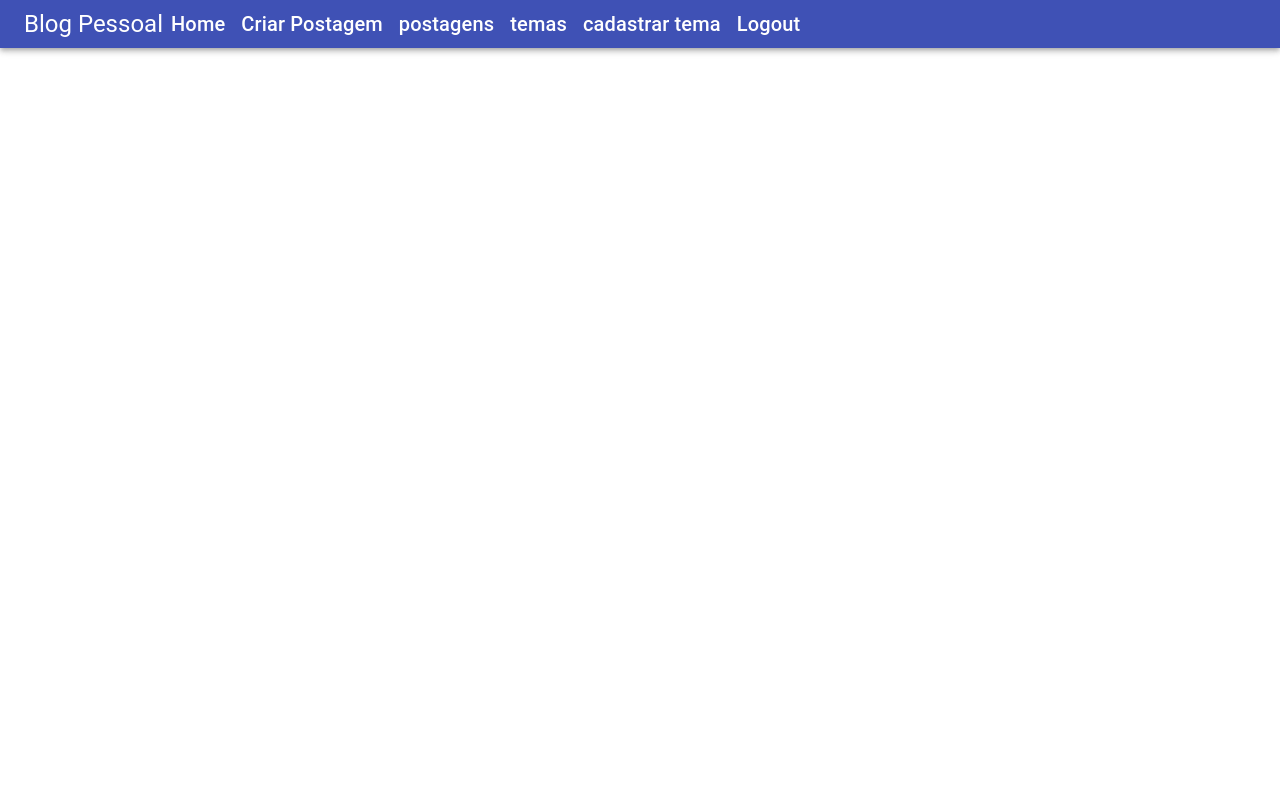
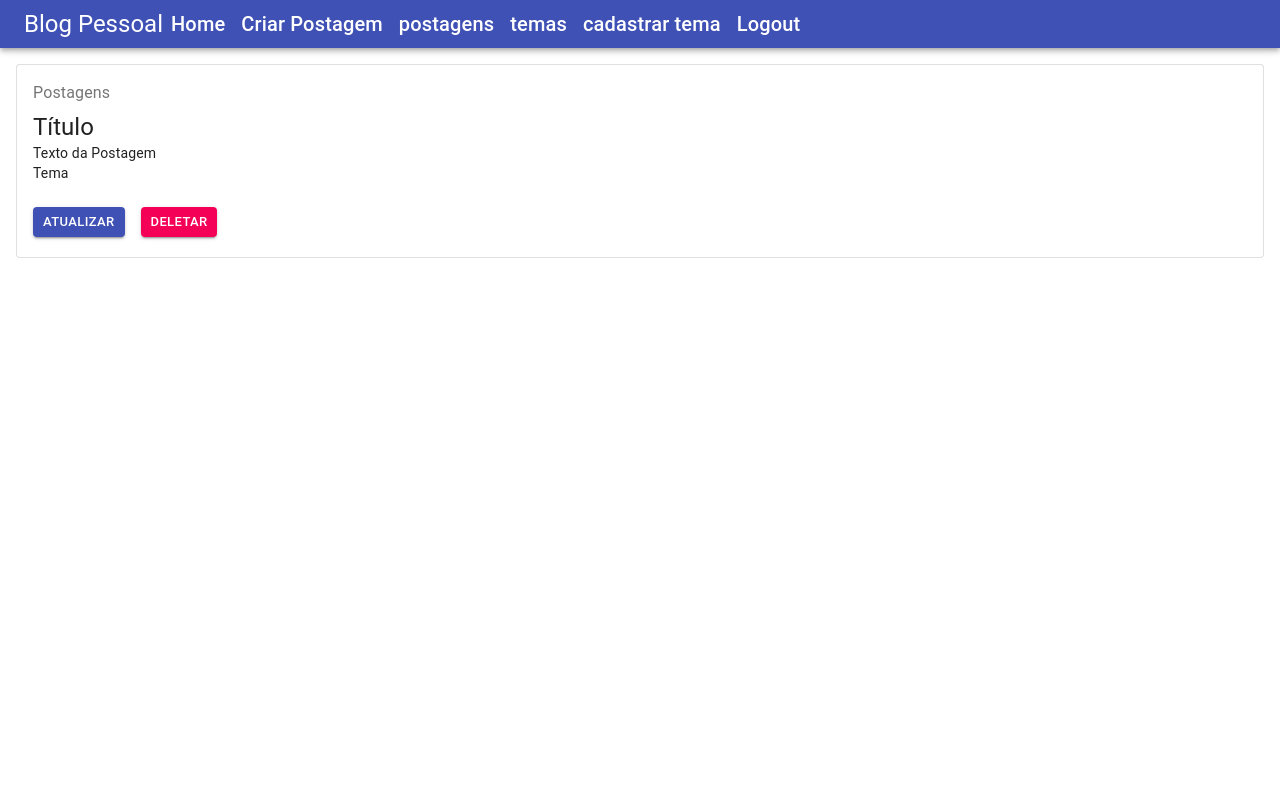
Before and after one commit to brunokauaal/React_Blog_Pessoal, a React (Vite) app: page /postagens in a window 1280 px wide. Shown: the top 800 px of the page. Built offline with nearby package versions, Linux system fonts and the light colour scheme.

Commit message:
Criando os Componentes getAll Temas getAll Postagem e o componente tastagen

```diff
--- a/src/App.tsx
+++ b/src/App.tsx
@@ -4,6 +4,8 @@ import Navbar from './components/estaticos/navbar/Navbar'
 import Home from './paginas/home/Home'
 import Login from './paginas/login/Login'
 import CadastroUsuario from './paginas/cadastroUsuario/CadastroUsuario'
+import ListaTemas from './components/temas/listatemas/ListaTemas'
+import ListaPostagem from './components/postagens/listapostagem/ListaPostagem'
 
 
 function App() {
@@ -17,6 +19,8 @@ function App() {
           <Route path="/login" element={<Login />} />
           <Route path="/home" element={<Home />} />
           <Route path="/cadastro" element={<CadastroUsuario />} />
+          <Route path="/temas" element={<ListaTemas />} />
+          <Route path="/postagens" element={<ListaPostagem/>} />
         </Routes>
       </div>
       <Footer />
--- /dev/null
+++ b/src/components/postagens/listapostagem/ListaPostagem.css
@@ -0,0 +1,3 @@
+.text-decorator-none{
+    text-decoration: none;
+}
--- /dev/null
+++ b/src/components/postagens/listapostagem/ListaPostagem.tsx
@@ -0,0 +1,51 @@
+import React from 'react'
+import { Link } from 'react-router-dom'
+import {Card, CardActions, CardContent, Button, Typography } from '@material-ui/core';
+import {Box} from '@mui/material';
+import './ListaPostagem.css';
+
+function ListaPostagem() {
+
+  return (
+    <>
+      <Box m={2} >
+        <Card variant="outlined">
+          <CardContent>
+            <Typography color="textSecondary" gutterBottom>
+              Postagens
+            </Typography>
+            <Typography variant="h5" component="h2">
+              Título
+            </Typography>
+            <Typography variant="body2" component="p">
+              Texto da Postagem
+            </Typography>
+            <Typography variant="body2" component="p">
+              Tema
+            </Typography>
+          </CardContent>
+          <CardActions>
+            <Box display="flex" justifyContent="center" mb={1.5}>
+
+              <Link to="" className="text-decorator-none" >
+                <Box mx={1}>
+                  <Button variant="contained" className="marginLeft" size='small' color="primary" >
+                    atualizar
+                  </Button>
+                </Box>
+              </Link>
+              <Link to="" className="text-decorator-none">
+                <Box mx={1}>
+                  <Button variant="contained" size='small' color="secondary">
+                    deletar
+                  </Button>
+                </Box>
+              </Link>
+            </Box>
+          </CardActions>
+        </Card>
+      </Box>
+    </>)
+}
+
+export default ListaPostagem;
--- /dev/null
+++ b/src/components/postagens/tabpostagem/TabPostagem.css
@@ -0,0 +1,4 @@
+.tabSobre{
+    font-weight: bold;
+    color: black;
+}
--- /dev/null
+++ b/src/components/postagens/tabpostagem/TabPostagem.tsx
@@ -0,0 +1,40 @@
+import { TabContext,TabPanel } from "@material-ui/lab";
+import { AppBar,Tab,Tabs,Typography,Box} from "@material-ui/core";
+import React , {useState}from "react";
+import ListaPostagem from "../listapostagem/ListaPostagem";
+import './TabPostagem.css'
+
+
+function TabPostagem () {
+    const [value, setValue] = useState('1')
+    function handlechange(event: React.ChangeEvent<{}>, newValue: string){
+        setValue(newValue);
+    }
+
+    return(
+        <>
+            <TabContext value={value}>
+                <AppBar position="static">
+                    <Tabs centered indicatorColor='secondary' onChange={handlechange}>
+                    <Tab label="Todas as postagens" value="1"/>
+                    <Tab label="Sobre nós" value="2"/>
+                    </Tabs>
+                </AppBar>
+                <TabPanel value="1">
+                    <Box display="flex" flexWrap="wrap" justifyContent="center">
+                        <ListaPostagem />
+                    </Box>
+                </TabPanel>
+                <TabPanel value="2">
+                    <Typography variant="h5" gutterBottom color="textPrimary" component="h5" align="center" className="tt">Sobre-nós</Typography>
+                    <Typography variant="body1" gutterBottom color="textPrimary"  align="justify">Lorem ipsum dolor sit amet consectetur adipisicing elit. Consectetur quis quo officiis molestiae nihil nemo magni velit facilis expedita ex labore quisquam ducimus accusantium quam pariatur amet fuga, mollitia repellendus?</Typography>
+
+                </TabPanel>
+            </TabContext>
+
+        </>
+    )
+
+}
+
+export default TabPostagem;
--- /dev/null
+++ b/src/components/temas/listatemas/ListaTemas.css
@@ -0,0 +1,3 @@
+.text-decorator-none{
+    text-decoration: none;
+}
--- /dev/null
+++ b/src/components/temas/listatemas/ListaTemas.tsx
@@ -0,0 +1,46 @@
+import React from 'react'
+import { Link } from 'react-router-dom'
+import { Box, Card, CardActions, CardContent, Button, Typography } from '@material-ui/core';
+import './ListaTemas.css';
+
+function ListaTemas() {
+
+  return (
+    <>
+      <Box m={2} >
+        <Card variant="outlined">
+          <CardContent>
+            <Typography color="textSecondary" gutterBottom>
+              Tema
+            </Typography>
+            <Typography variant="h5" component="h2">
+              Minha descrição
+            </Typography>
+          </CardContent>
+          <CardActions>
+            <Box display="flex" justifyContent="center" mb={1.5} >
+
+              <Link to="" className="text-decorator-none">
+                <Box mx={1}>
+                  <Button variant="contained" className="marginLeft" size='small' color="primary" >
+                    atualizar
+                  </Button>
+                </Box>
+              </Link>
+              <Link to="" className="text-decorator-none">
+                <Box mx={1}>
+                  <Button variant="contained" size='small' color="secondary">
+                    deletar
+                  </Button>
+                </Box>
+              </Link>
+            </Box>
+          </CardActions>
+        </Card>
+      </Box>
+    </>
+  );
+}
+
+
+export default ListaTemas;
--- a/src/models/User.ts
+++ b/src/models/User.ts
@@ -3,6 +3,6 @@ interface User{
     nome: string;
     usuario:string;
     senha:string;
-
+    foto:string;
 }
 export default User;
--- a/src/paginas/cadastroUsuario/CadastroUsuario.tsx
+++ b/src/paginas/cadastroUsuario/CadastroUsuario.tsx
@@ -17,6 +17,7 @@ function CadastroUsuario() {
             nome: '',
             usuario: '',
             senha: '',
+            foto:'',
 
         })
 
@@ -25,10 +26,11 @@ function CadastroUsuario() {
             id: 0,
             nome: '',
             usuario: '',
-            senha: ''
+            senha: '',
+            foto:''
         })
 
-    useEffect(() => {
+    useEffect(() => {    //assim que usuario e cadastrado ele e acionado e redireciona o usuario para login
         if (userResult.id != 0) {
             navigate("/login")
         }
@@ -64,6 +66,7 @@ function CadastroUsuario() {
                         <Typography variant='h3' gutterBottom component='h3' align='center' className='textos2'>Cadastrar</Typography>
                         <TextField value={user.nome} onChange={(e: ChangeEvent<HTMLInputElement>) => updatedModel(e)} id='nome' label='nome' variant='outlined' name='nome' margin='normal' fullWidth />
                         <TextField value={user.usuario} onChange={(e: ChangeEvent<HTMLInputElement>) => updatedModel(e)} id='usuario' label='usuario' variant='outlined' name='usuario' margin='normal' fullWidth />
+                        <TextField value={user.foto} onChange={(e: ChangeEvent<HTMLInputElement>) => updatedModel(e)} id='foto' label='foto' variant='outlined' name='foto' margin='normal' fullWidth />
                         <TextField value={user.senha} onChange={(e: ChangeEvent<HTMLInputElement>) => updatedModel(e)} id='senha' label='senha' variant='outlined' name='senha' margin='normal' type='password' fullWidth />
                         <TextField value={confirmarSenha} onChange={(e: ChangeEvent<HTMLInputElement>) => confirmarSenhaHandle(e)} id='confirmarSenha' label='confirmarSenha' variant='outlined' name='confirmarSenha' margin='normal' type='password' fullWidth />
                         <Box marginTop={2} textAlign='center'>
--- a/src/paginas/home/Home.tsx
+++ b/src/paginas/home/Home.tsx
@@ -2,6 +2,7 @@ import React from "react"
 import { Grid, Box, Typography, Button } from "@mui/material"
 import Carrossel from "../../components/carrosel/Carrossel"
 import './Home.css';
+import TabPostagem from "../../components/postagens/tabpostagem/TabPostagem";
 
 
 
@@ -28,6 +29,7 @@ function Home() {
                     <img src="https://i.imgur.com/H88yIo2.png" alt="" width="500px" height="500px" />
                 </Grid>
                 <Grid xs={12} className="postagens">
+                    <TabPostagem/>
                 </Grid>
             </Grid>
                 {/*  Carrosel
```
